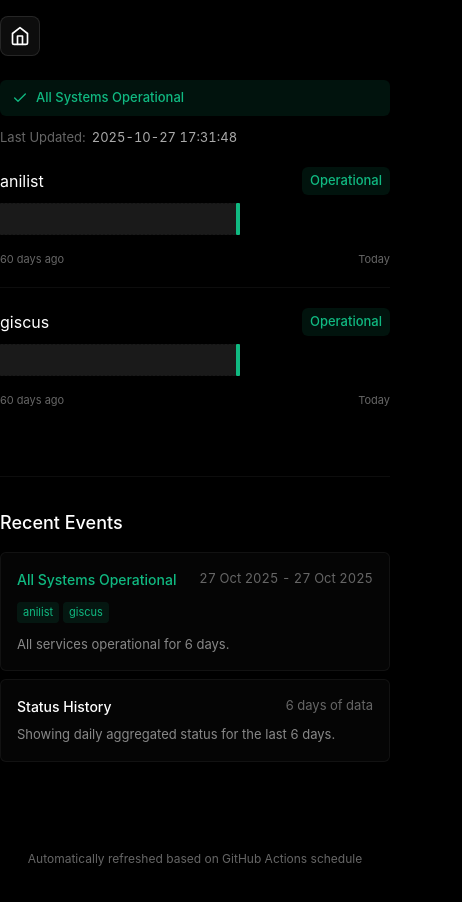
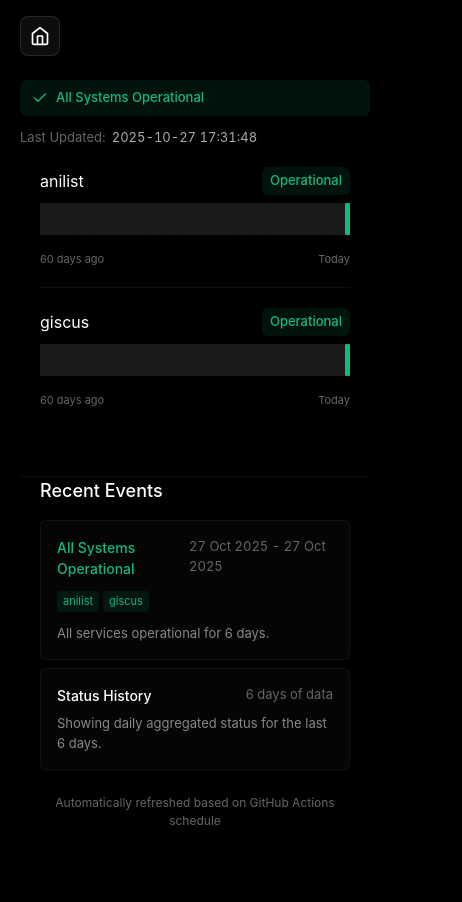
Before and after one commit to lhmchyd/HonMaku-Status, a plain HTML site: page index.html in a window 390 px wide. Shown: the whole page, 462 px wide, since content can reach past the window. After the commit the page ends 844 px from the top, so only its background shows below. Drawn offline with Linux system fonts and the light colour scheme.

Commit message:
Add files via upload

```diff
--- a/src/css/style.css
+++ b/src/css/style.css
@@ -210,7 +210,6 @@
 
 .uptime-day {
     flex: 1;
-    max-width: 4px;
     background: #1a1a1a;
     border-radius: 1px;
     transition: all 0.2s ease;
@@ -412,3 +411,25 @@
     font-size: 12px;
     margin-top: 24px;
 }
+
+@media (max-width: 768px) {
+    .container {
+        padding: 0 20px;
+    }
+
+    header {
+        padding: 16px 0;
+    }
+
+    .services {
+        padding: 0 20px;
+    }
+
+    .history-section {
+        padding: 0 20px;
+    }
+
+    footer {
+        padding: 0 20px;
+    }
+}
```
